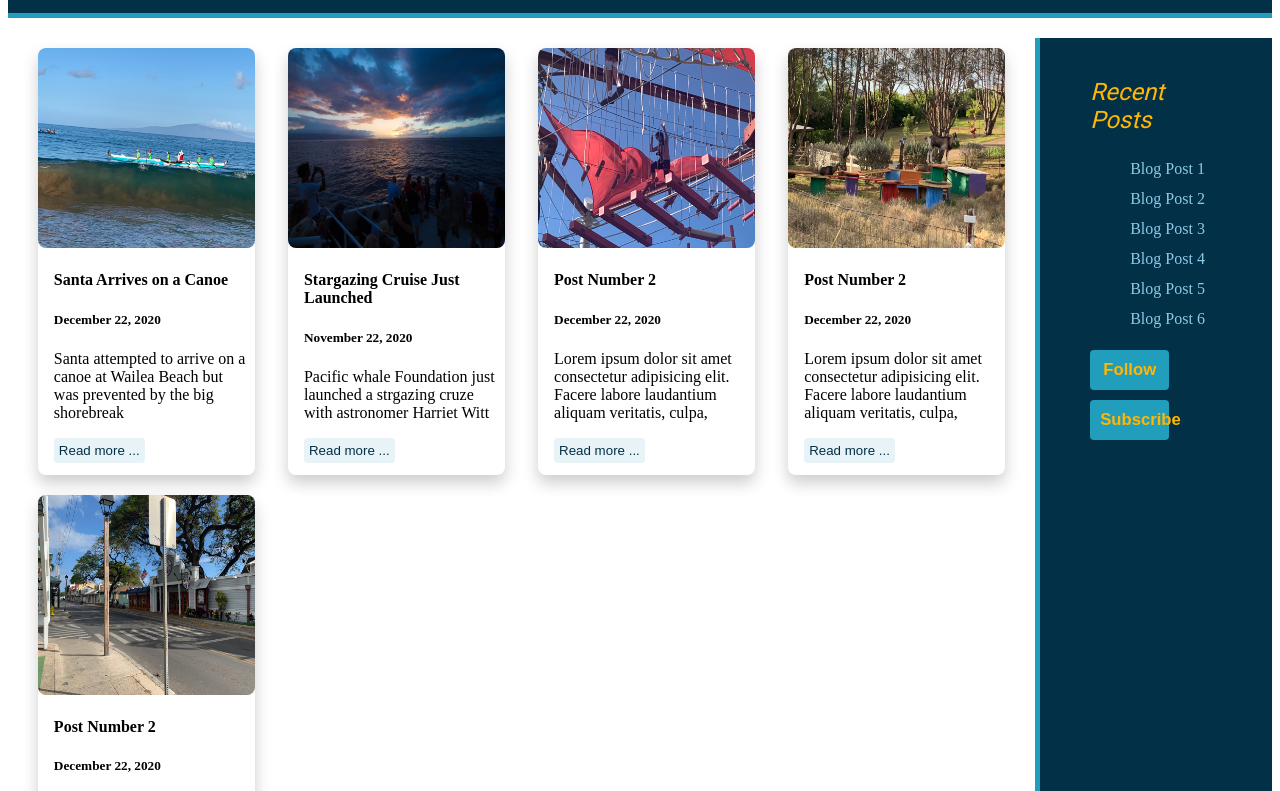
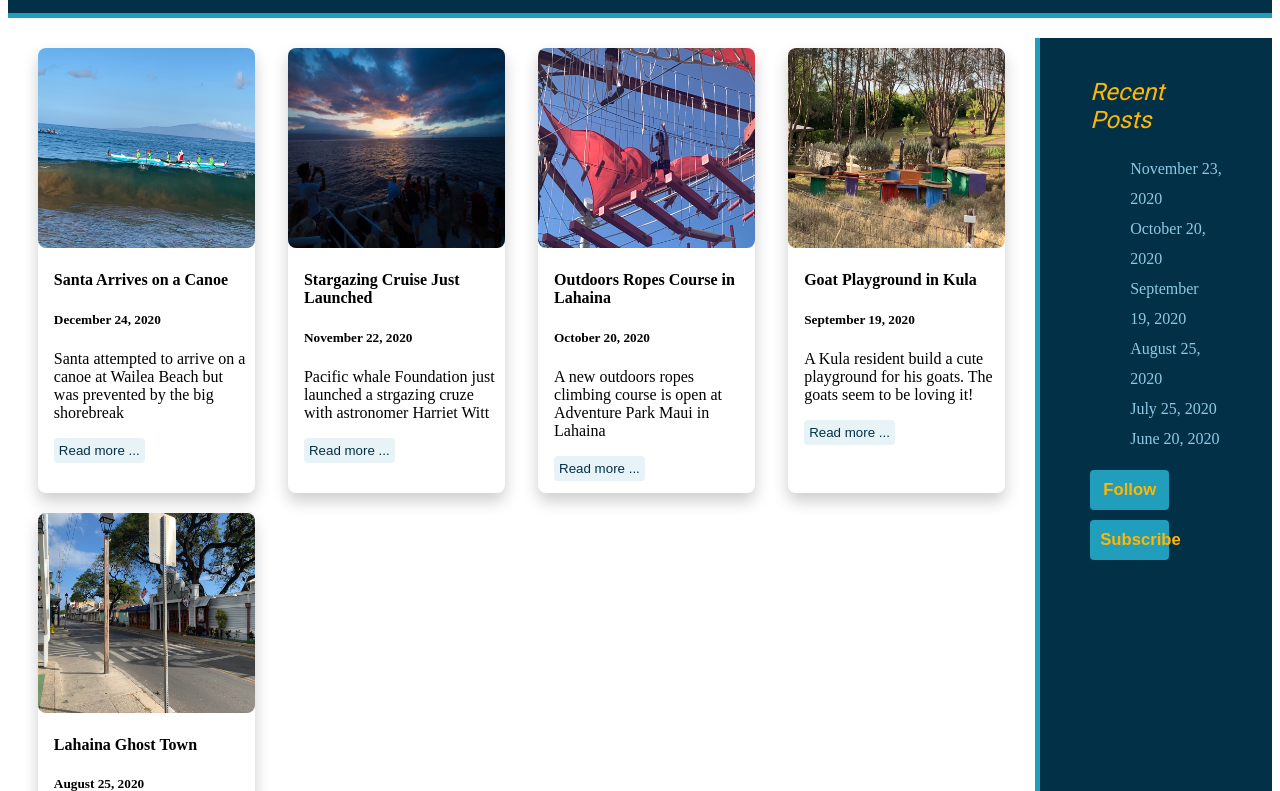
Before and after one commit to milenaonmaui/personal-blog, a plain HTML site: page index.html in a window 1280 px wide. Shown: the part 161-952 px from the top of the page. Drawn offline with Linux system fonts and the light colour scheme.

Commit message:
Added actual text and dates to cards

```diff
--- a/index.html
+++ b/index.html
@@ -4,8 +4,6 @@
     <meta charset="utf-8" />
     <title>Around the Island Blog</title>
     <meta name="viewport" content="width=device-width, initial-scale=1, shrink-to-fit=no">
-
-
     <link rel="preconnect" href="https://fonts.gstatic.com">
     <link href="https://fonts.googleapis.com/css2?family=Lato&family=Roboto&display=swap" rel="stylesheet">
     <link rel="stylesheet" type="text/css" href="css/style.css"/>
@@ -31,7 +29,7 @@
             <img src="./images/santa.jpeg" alt="Santa" >
             <div class = "summary">
               <h4><b>Santa Arrives on a Canoe</b></h4>
-              <h5>December 22, 2020</h5>
+              <h5>December 24, 2020</h5>
               <p>Santa attempted to arrive on a canoe at Wailea Beach but was prevented by the big shorebreak</p>
               <button class = "button"><a href="santa-blog.html">Read more ...</a></button>
             </div>
@@ -49,27 +47,27 @@
           <article class="card">
             <img src="./images/climbing.jpeg" alt="Climbing" >
             <div class = "summary">
-              <h4><b>Post Number 2</b></h4>
-              <h5>December 22, 2020</h5>
-              <p>Lorem ipsum dolor sit amet consectetur adipisicing elit. Facere labore laudantium aliquam veritatis, culpa,</p>
+              <h4><b>Outdoors Ropes Course in Lahaina</b></h4>
+              <h5>October 20, 2020</h5>
+              <p>A new outdoors ropes climbing course is open at Adventure Park Maui in Lahaina</p>
               <button class = "button"><a href="#">Read more ...</a></button>
             </div>
           </article>
           <article class="card">
             <img src="./images/goat-playground.jpeg" alt="Goat Playground" >
             <div class = "summary">
-              <h4><b>Post Number 2</b></h4>
-              <h5>December 22, 2020</h5>
-              <p>Lorem ipsum dolor sit amet consectetur adipisicing elit. Facere labore laudantium aliquam veritatis, culpa,</p>
+              <h4><b>Goat Playground in Kula</b></h4>
+              <h5>September 19, 2020</h5>
+              <p>A Kula resident build a cute playground for his goats. The goats seem to be loving it! </p>
               <button class = "button"><a href="#">Read more ...</a></button>
             </div>
           </article>
           <article class="card">
             <img src="./images/Lahaina-ghost-town.jpeg" alt="Lahaina-ghost-town" >
             <div class = "summary">
-              <h4><b>Post Number 2</b></h4>
-              <h5>December 22, 2020</h5>
-              <p>Lorem ipsum dolor sit amet consectetur adipisicing elit. Facere labore laudantium aliquam veritatis, culpa,</p>
+              <h4><b>Lahaina Ghost Town</b></h4>
+              <h5>August 25, 2020</h5>
+              <p>Coronavirus stayhome order has turned Lahaina into a ghost town.</p>
               <button class = "button"><a href="#">Read more ...</a></button>
             </div>
           </article>
@@ -78,12 +76,12 @@
         <div class="sidebar">
           <h2>Recent Posts</h2>
           <ul class="list">
-            <li><a href="#">Blog Post 1</a></li>
-            <li><a href="#">Blog Post 2</a></li>
-            <li><a href="#">Blog Post 3</a></li>
-            <li><a href="#">Blog Post 4</a></li>
-            <li><a href="#">Blog Post 5</a></li>
-            <li><a href="#">Blog Post 6</a></li>
+            <li><a href="#">November 23, 2020</a></li>
+            <li><a href="#">October 20, 2020</a></li>
+            <li><a href="#">September 19, 2020</a></li>
+            <li><a href="#">August 25, 2020</a></li>
+            <li><a href="#">July 25, 2020</a></li>
+            <li><a href="#">June 20, 2020</a></li>
           </ul>
           <button class = "side-button"><a href="#">Follow</a></button>
           <button class = "side-button"><a href="#">Subscribe</a></button>
```
Also changed, not shown: santa-blog.html (+6 -6 lines).
